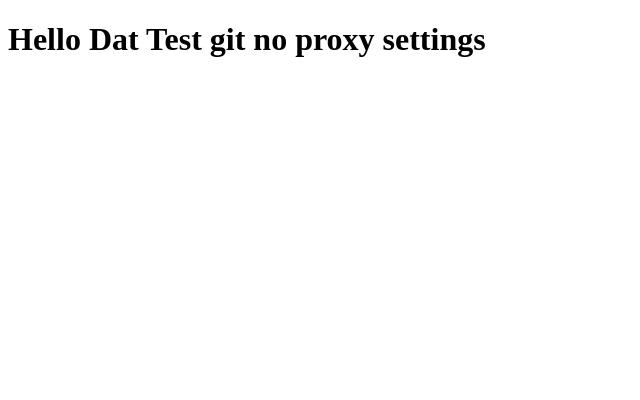
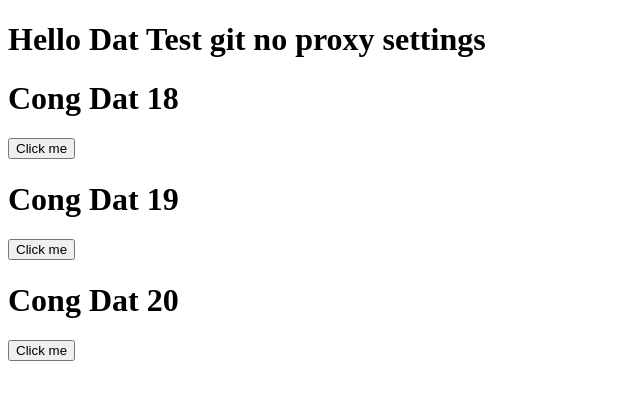
Before and after one commit to conqdat/angular, an Angular app: page / in a window 1280 px wide. Shown: the top 400 px of the page, without its empty margins (0-640 px from the left). Built offline with nearby package versions, Linux system fonts and the light colour scheme.

Commit message:
add child => parent

```diff
--- a/src/app/app.component.html
+++ b/src/app/app.component.html
@@ -1 +1,4 @@
 <h1>Hello Dat Test git no proxy settings</h1>
+<div *ngFor="let child of children">
+    <app-child [childName]="child.childName" [childName]="child.childName"></app-child>
+</div>
--- a/src/app/app.component.ts
+++ b/src/app/app.component.ts
@@ -7,4 +7,18 @@ import { Component } from '@angular/core';
 })
 export class AppComponent {
   title = 'learn-angular';
+  children = [
+    {
+      childAge: 18,
+      childName: "Cong Dat 18"
+    },
+    {
+      childAge: 19,
+      childName: "Cong Dat 19"
+    },
+    {
+      childAge: 20,
+      childName: "Cong Dat 20"
+    },
+  ]
 }
--- a/src/app/app.module.ts
+++ b/src/app/app.module.ts
@@ -3,10 +3,12 @@ import { BrowserModule } from '@angular/platform-browser';
 
 import { AppRoutingModule } from './app-routing.module';
 import { AppComponent } from './app.component';
+import { ChildComponent } from './child/child.component';
 
 @NgModule({
   declarations: [
-    AppComponent
+    AppComponent,
+    ChildComponent
   ],
   imports: [
     BrowserModule,
--- /dev/null
+++ b/src/app/child/child.component.html
@@ -0,0 +1,3 @@
+<h1>{{ childName }}</h1>
+<h1>{{ childAge }}</h1>
+<button>Click me</button>
```
Also changed, not shown: src/app/child/child.component.ts (added, +11 -0 lines), src/app/child/child.component.css (added), 2 other files (tests, documents, lock files or other folders).
